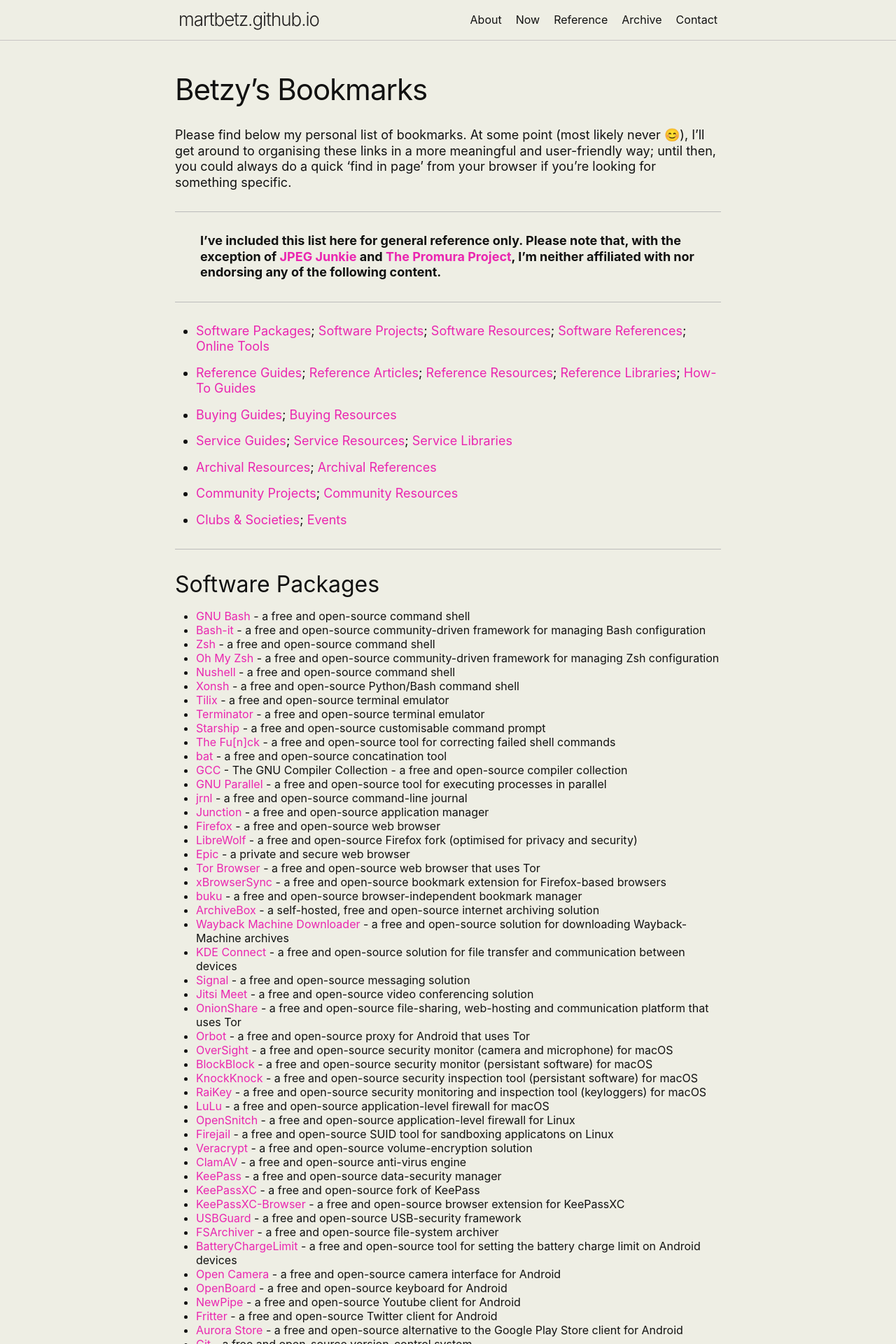
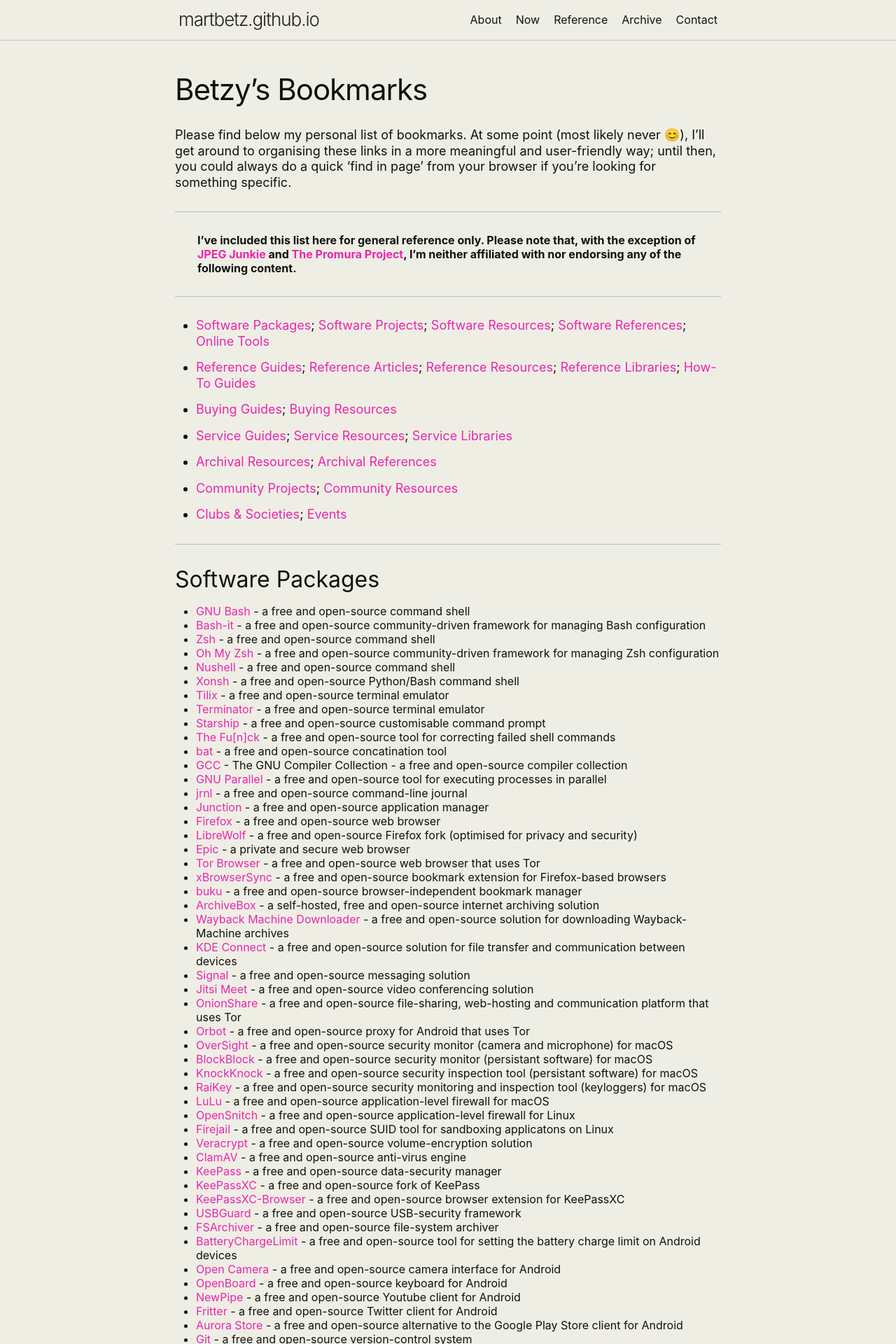
Before and after one commit to martbetz/martbetz.github.io, a Jekyll site: the page built from useful-links.html, in a window 1280 px wide. Shown: the top 1920 px of the page at 70% size. Built offline with Jekyll 4.4.1, drawn with Linux system fonts in a browser that asks for light colours.

Commit message:
Update useful-links.html

```diff
--- a/useful-links.html
+++ b/useful-links.html
@@ -11,12 +11,17 @@
 <font size="4">
 <div id="intro">
 Please find below my personal list of bookmarks. At some point (most likely never 😊), I’ll get around to organising these links in a more meaningful and user-friendly way; until then, you could always do a quick ‘find in page’ from your browser if you’re looking for something specific.
+</font>
+
 <hr>
+
+<font>
 <span style="display:block; margin-left:2em; margin-right:2em">
 <b>I’ve included this list here for general reference only. Please note that, with the exception of <a href="https://martbetz.github.io">JPEG Junkie</a> and <a href="https://github.com/martbetz/The-Promura-Project">The Promura Project</a>, I’m neither affiliated with nor endorsing any of the following content.</b>
 </span>
 </div>
 </font>
+
 <hr>
 
 
@@ -81,6 +86,7 @@
 </ul>
 </h5>
 </div>
+
 <hr>
 
 
```
